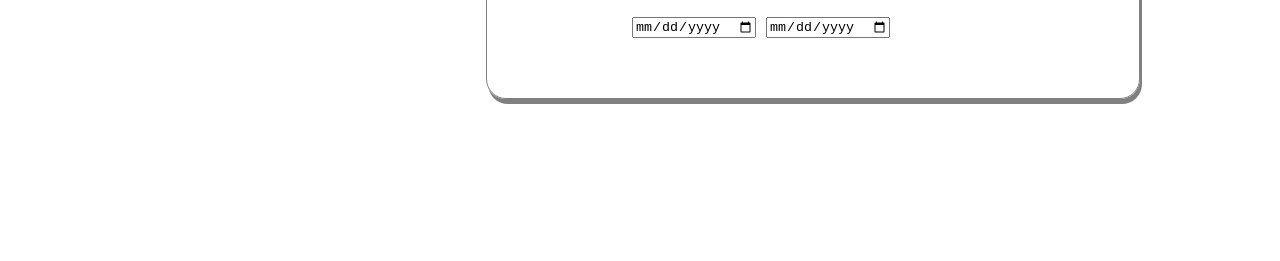
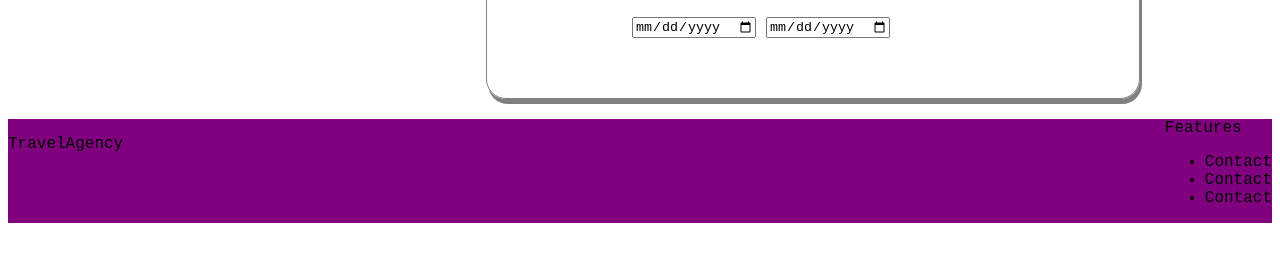
Before and after one commit to sudotx/html-css-form, a plain HTML site: page index.html in a window 1280 px wide. Shown: the part 253-514 px from the top of the page. Drawn offline with Linux system fonts and the light colour scheme.

Commit message:
wednesday class

```diff
--- a/index.html
+++ b/index.html
@@ -11,7 +11,7 @@
 <body>
 
     <div class="main">
-        <div class="header-section">
+        <header class="header-section">
             <div id="navbar">
                 <h1>
                     TravelAgency
@@ -40,10 +40,22 @@
                 </div>
             </div>
 
-        </div>
+        </header>
         <div id="travel-section"></div>
         <div id="booking-section"></div>
-        <div id="contact-section"></div>
+        <footer id="contact-section">
+            <div>
+                <p>TravelAgency</p>
+            </div>
+            <div>
+                Features
+                <ul>
+                    <li>Contact</li>
+                    <li>Contact</li>
+                    <li>Contact</li>
+                </ul>
+            </div>
+        </footer>
     </div>
 
 </body>
--- a/style.css
+++ b/style.css
@@ -66,3 +66,9 @@ div#hero-section {
 .header-section {
     background-color: white;
 }
+
+footer#contact-section {
+    display: flex;
+    background-color: purple;
+    justify-content: space-between;
+}
```
